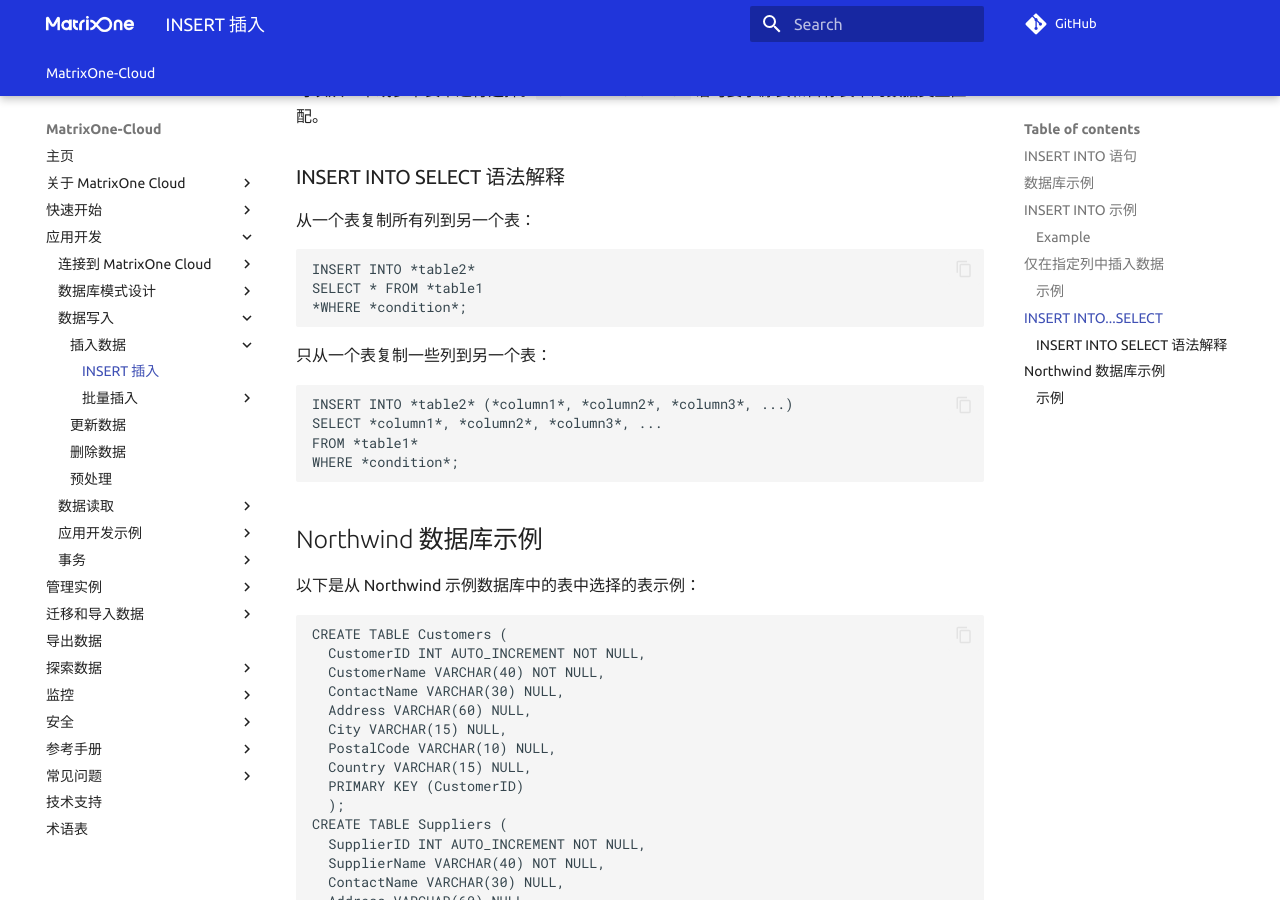
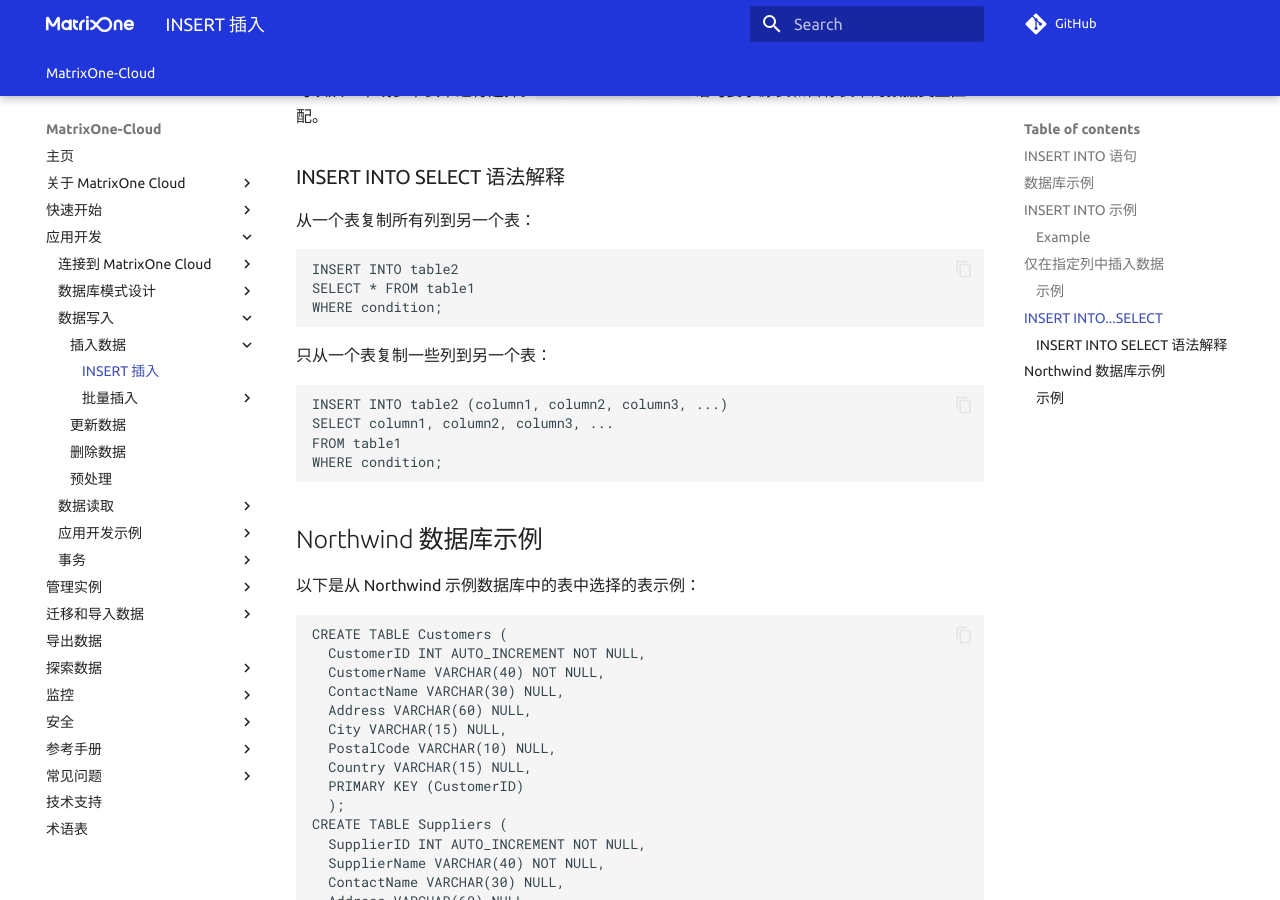
Before and after one commit to yangj1211/moc-docs, an MkDocs documentation site: the page built from docs/MatrixOne-Cloud/App-Develop/import-data/insert-data.md, in a window 1280 px wide and 900 px high, scrolled down 2778 px. Built offline with MkDocs 1.6.1 and Material for MkDocs 9.7.7, drawn with Linux system fonts in a browser that asks for light colours; comment, search, counter and statistics services are not loaded; the version menu is left out.

````diff
--- a/docs/MatrixOne-Cloud/App-Develop/import-data/insert-data.md
+++ b/docs/MatrixOne-Cloud/App-Develop/import-data/insert-data.md
@@ -98,18 +98,18 @@ VALUES ('Cardinal', 'Stavanger', 'Norway');
 从一个表复制所有列到另一个表：
 
 ```
-INSERT INTO *table2*
-SELECT * FROM *table1
-*WHERE *condition*;
+INSERT INTO table2
+SELECT * FROM table1
+WHERE condition;
 ```
 
 只从一个表复制一些列到另一个表：
 
 ```
-INSERT INTO *table2* (*column1*, *column2*, *column3*, ...)
-SELECT *column1*, *column2*, *column3*, ...
-FROM *table1*
-WHERE *condition*;
+INSERT INTO table2 (column1, column2, column3, ...)
+SELECT column1, column2, column3, ...
+FROM table1
+WHERE condition;
 ```
 
 ## Northwind 数据库示例
````
